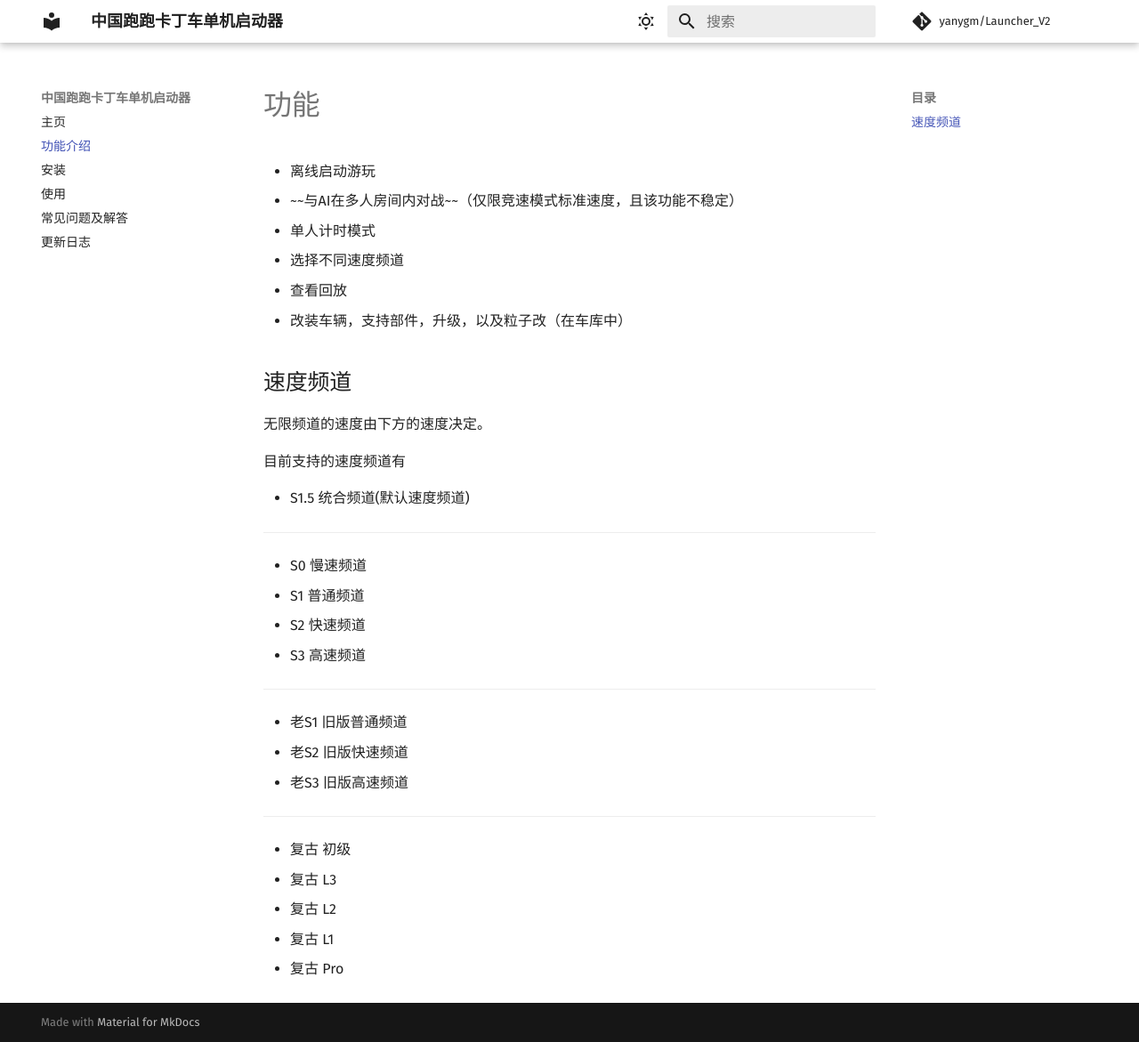
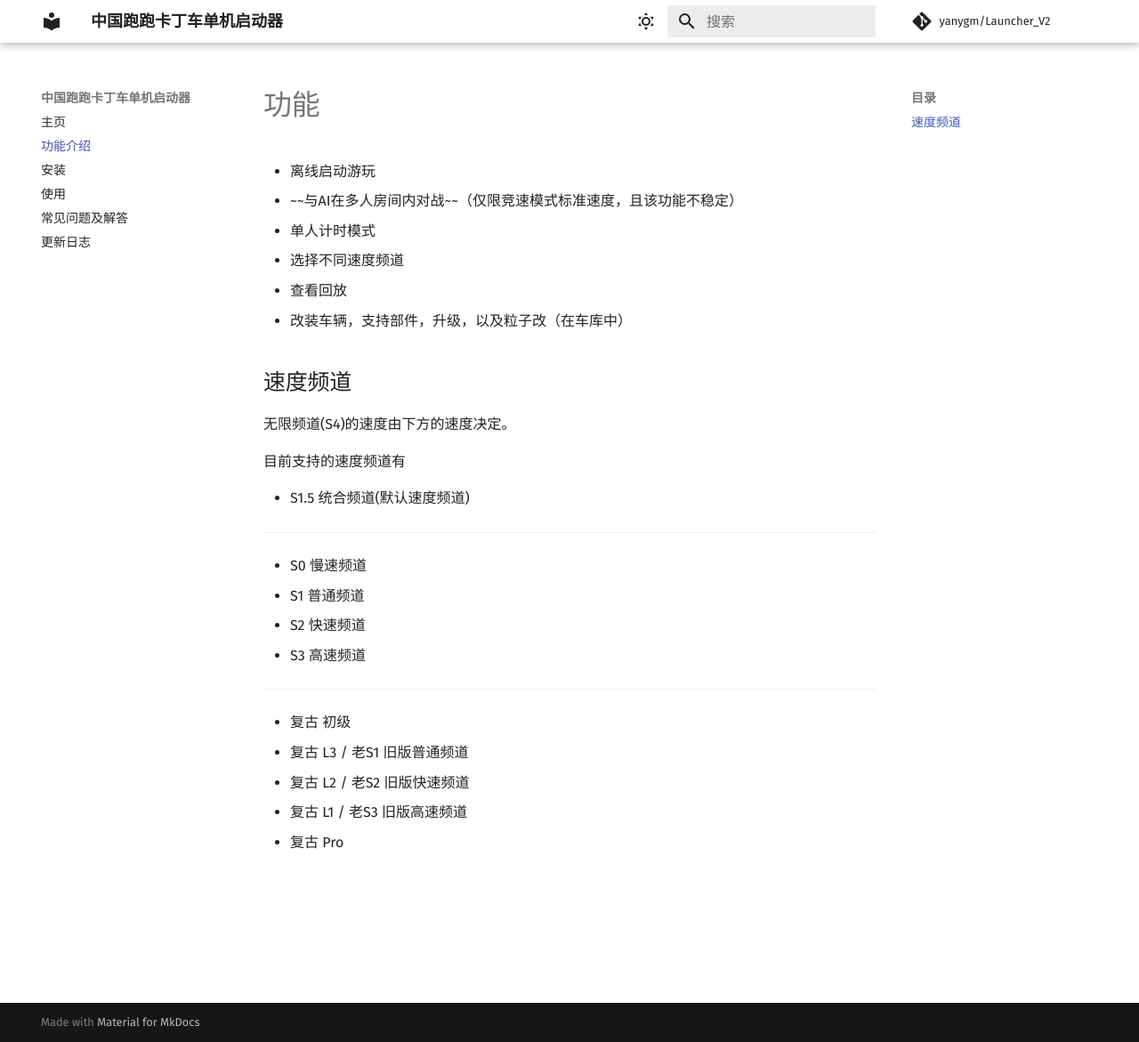
Before and after one commit to yanygm/Launcher_V2, an MkDocs documentation site: the page built from docs/feature.md, in a window 1280 px wide and 1171 px high. Shown: the whole window at 89% size. Built offline with MkDocs 1.6.1 and Material for MkDocs 9.7.7, drawn with Linux system fonts in a browser that asks for light colours; comment, search, counter and statistics services are not loaded.

Commit message:
docs: change docs about speed types

```diff
--- a/docs/feature.md
+++ b/docs/feature.md
@@ -9,7 +9,7 @@
 
 ## 速度频道
 
-无限频道的速度由下方的速度决定。
+无限频道(S4)的速度由下方的速度决定。
 
 目前支持的速度频道有
 
@@ -24,14 +24,8 @@
 
 ---
 
-- 老S1 旧版普通频道
-- 老S2 旧版快速频道
-- 老S3 旧版高速频道
-
----
-
 - 复古 初级
-- 复古 L3
-- 复古 L2
-- 复古 L1
+- 复古 L3 / 老S1 旧版普通频道
+- 复古 L2 / 老S2 旧版快速频道
+- 复古 L1 / 老S3 旧版高速频道
 - 复古 Pro
```
Also changed, not shown: docs/changelog.md (+1 -1 lines), docs/index.md (+1 -1 lines).
